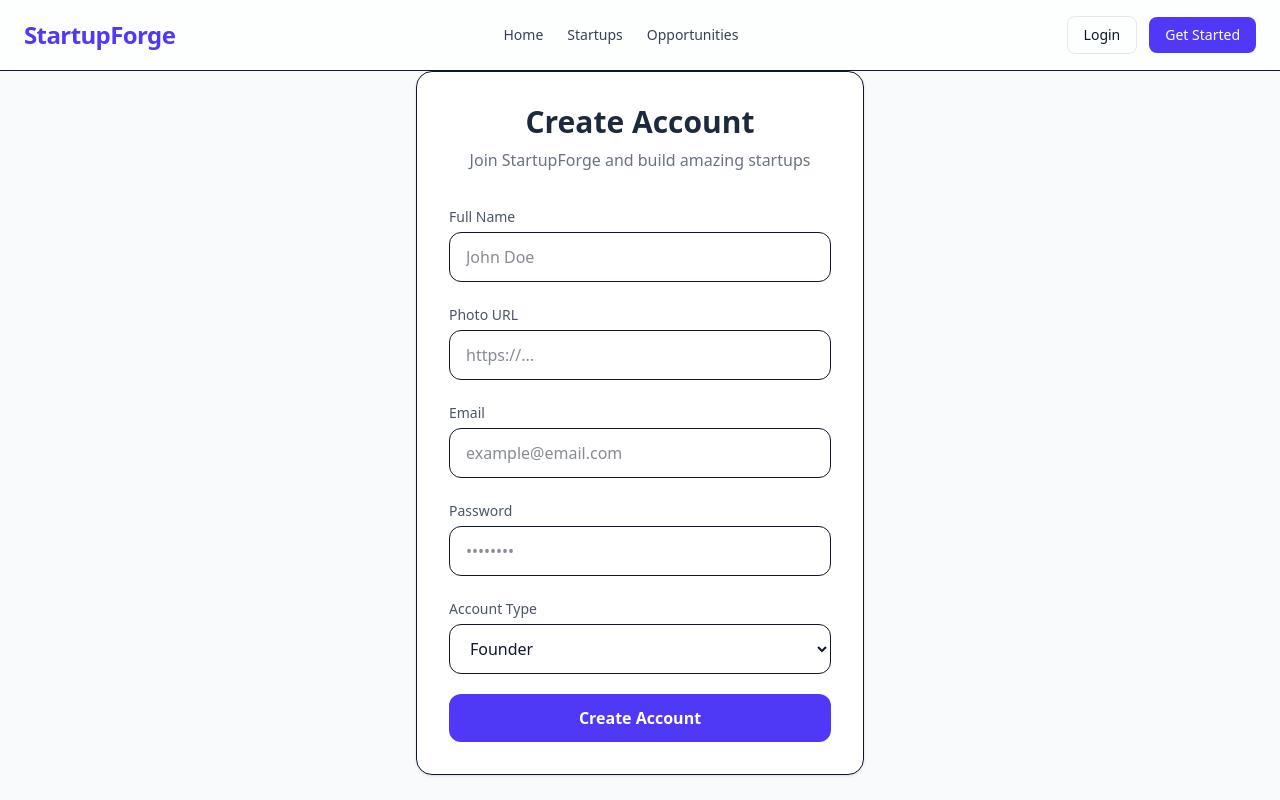
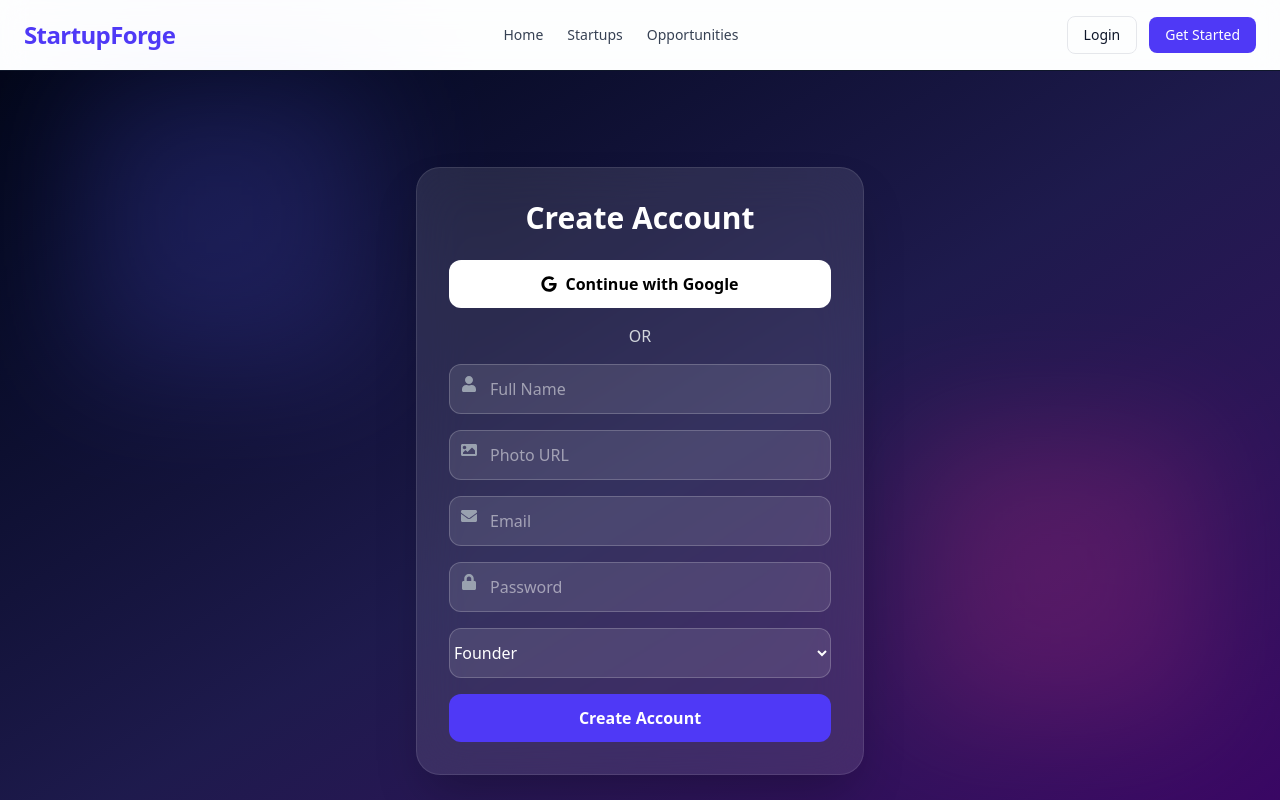
Before and after one commit to Avishek-Pratyay/startupforge-client, a React (Vite) app: page /register in a window 1280 px wide. Shown: the top 800 px of the page. Built offline with nearby package versions, Linux system fonts and the light colour scheme; no server answers.

Commit message:
registration page,authentication added

```diff
--- a/src/pages/Register/Register.jsx
+++ b/src/pages/Register/Register.jsx
@@ -1,23 +1,24 @@
 import { useState } from "react";
 import { useNavigate } from "react-router-dom";
+
+import toast from "react-hot-toast";
+import { FaGoogle, FaUser, FaEnvelope, FaLock, FaImage } from "react-icons/fa";
 
 import useAuth from "../../hooks/useAuth";
 import api from "../../services/api";
 
 const Register = () => {
-  const {
-  registerUser,
-  updateUserProfile,
-  logoutUser,
-} = useAuth();
+  const { registerUser, updateUserProfile, logoutUser, googleLogin } = useAuth();
+
   const navigate = useNavigate();
+  const [loading, setLoading] = useState(false);
 
-  const [error, setError] = useState("");
-
+  // =========================
+  // EMAIL REGISTER
+  // =========================
   const handleRegister = async (e) => {
     e.preventDefault();
-
-  setError("");
+    setLoading(true);
 
     const form = e.target;
 
@@ -26,6 +27,25 @@ const handleRegister = async (e) => {
     const email = form.email.value;
     const password = form.password.value;
     const role = form.role.value;
+
+    // validation
+    if (password.length < 6) {
+      toast.error("Password must be at least 6 characters");
+      setLoading(false);
+      return;
+    }
+
+    if (!/[A-Z]/.test(password)) {
+      toast.error("Must contain 1 uppercase letter");
+      setLoading(false);
+      return;
+    }
+
+    if (!/[a-z]/.test(password)) {
+      toast.error("Must contain 1 lowercase letter");
+      setLoading(false);
+      return;
+    }
 
     try {
       await registerUser(email, password);
@@ -39,127 +59,131 @@ const handleRegister = async (e) => {
         role,
       });
 
-    alert("Registration successful! Please login.");
+      await logoutUser();
 
-    await logoutUser();
+      toast.success("Registration successful! Please login.");
 
       navigate("/login");
     } catch (err) {
-    setError(err.message);
+      toast.error("Registration failed. Try again!");
+    } finally {
+      setLoading(false);
+    }
+  };
+
+  // =========================
+  // GOOGLE REGISTER
+  // =========================
+  const handleGoogleRegister = async () => {
+    try {
+      const result = await googleLogin();
+      const user = result.user;
+
+      await api.post("/users", {
+        name: user.displayName || "Google User",
+        email: user.email,
+        image: user.photoURL,
+        role: "collaborator",
+      });
+
+      await api.post("/jwt", {
+        email: user.email,
+      });
+
+      toast.success("Google registration successful!");
+      navigate("/");
+    } catch (err) {
+      toast.error("Google signup failed!");
     }
   };
 
   return (
-  <div className="min-h-[80vh] flex items-center justify-center px-4">
+    <div className="min-h-screen flex items-center justify-center bg-gradient-to-br from-slate-950 via-indigo-950 to-purple-950 px-4">
 
-    <div className="w-full max-w-md bg-white border rounded-2xl shadow-sm p-8">
+      {/* glowing background */}
+      <div className="absolute w-72 h-72 bg-indigo-500 blur-3xl opacity-20 top-20 left-20"></div>
+      <div className="absolute w-72 h-72 bg-pink-500 blur-3xl opacity-20 bottom-20 right-20"></div>
 
-      <div className="text-center mb-8">
-        <h2 className="text-3xl font-bold text-slate-800">
+      <div className="w-full max-w-md bg-white/10 backdrop-blur-xl border border-white/10 rounded-3xl p-8 shadow-2xl">
+
+        <h2 className="text-3xl font-bold text-white text-center mb-6">
           Create Account
         </h2>
 
-        <p className="text-gray-500 mt-2">
-          Join StartupForge and build amazing startups
-        </p>
-      </div>
+        {/* Google Button */}
+        <button
+          onClick={handleGoogleRegister}
+          className="w-full flex items-center justify-center gap-2 bg-white text-black py-3 rounded-xl font-semibold hover:bg-gray-100 transition"
+        >
+          <FaGoogle />
+          Continue with Google
+        </button>
 
-      <form
-        onSubmit={handleRegister}
-        className="space-y-5"
-      >
+        <p className="text-center text-gray-300 my-4">OR</p>
 
-        <div>
-          <label className="text-sm text-gray-600">
-            Full Name
-          </label>
+        {/* FORM */}
+        <form onSubmit={handleRegister} className="space-y-4">
 
+          <div className="relative">
+            <FaUser className="absolute left-3 top-3 text-gray-400" />
             <input
               name="name"
-            placeholder="John Doe"
-            className="w-full mt-1 px-4 py-3 border rounded-xl focus:outline-none focus:ring-2 focus:ring-indigo-500"
+              placeholder="Full Name"
+              className="w-full pl-10 py-3 rounded-xl bg-white/10 text-white border border-white/20"
               required
             />
           </div>
 
-        <div>
-          <label className="text-sm text-gray-600">
-            Photo URL
-          </label>
-
+          <div className="relative">
+            <FaImage className="absolute left-3 top-3 text-gray-400" />
             <input
               name="photo"
-            placeholder="https://..."
-            className="w-full mt-1 px-4 py-3 border rounded-xl focus:outline-none focus:ring-2 focus:ring-indigo-500"
+              placeholder="Photo URL"
+              className="w-full pl-10 py-3 rounded-xl bg-white/10 text-white border border-white/20"
               required
             />
           </div>
 
-        <div>
-          <label className="text-sm text-gray-600">
-            Email
-          </label>
-
+          <div className="relative">
+            <FaEnvelope className="absolute left-3 top-3 text-gray-400" />
             <input
               name="email"
               type="email"
-            placeholder="example@email.com"
-            className="w-full mt-1 px-4 py-3 border rounded-xl focus:outline-none focus:ring-2 focus:ring-indigo-500"
+              placeholder="Email"
+              className="w-full pl-10 py-3 rounded-xl bg-white/10 text-white border border-white/20"
               required
             />
           </div>
 
-        <div>
-          <label className="text-sm text-gray-600">
-            Password
-          </label>
-
+          <div className="relative">
+            <FaLock className="absolute left-3 top-3 text-gray-400" />
             <input
               name="password"
               type="password"
-            placeholder="••••••••"
-            className="w-full mt-1 px-4 py-3 border rounded-xl focus:outline-none focus:ring-2 focus:ring-indigo-500"
+              placeholder="Password"
+              className="w-full pl-10 py-3 rounded-xl bg-white/10 text-white border border-white/20"
               required
             />
           </div>
 
-        <div>
-          <label className="text-sm text-gray-600">
-            Account Type
-          </label>
-
           <select
             name="role"
-            className="w-full mt-1 px-4 py-3 border rounded-xl focus:outline-none focus:ring-2 focus:ring-indigo-500"
+            className="w-full py-3 rounded-xl bg-white/10 text-white border border-white/20"
           >
-            <option value="founder">
-              Founder
-            </option>
-
-            <option value="collaborator">
-              Collaborator
-            </option>
+            <option value="founder" className="text-black">Founder</option>
+            <option value="collaborator" className="text-black">Collaborator</option>
           </select>
-        </div>
 
           <button
-          type="submit"
-          className="w-full bg-indigo-600 text-white py-3 rounded-xl font-semibold hover:bg-indigo-700"
+            disabled={loading}
+            className="w-full bg-indigo-600 hover:bg-indigo-700 text-white py-3 rounded-xl font-bold"
           >
-          Create Account
+            {loading ? "Creating..." : "Create Account"}
           </button>
 
         </form>
 
-
-      {error && (
-        <p className="text-red-500 mt-4 text-sm">
-          {error}
-        </p>
-      )}
-
       </div>
-
     </div>
   );
 };
```
Lines whose indentation alone changed are shown as unchanged.
